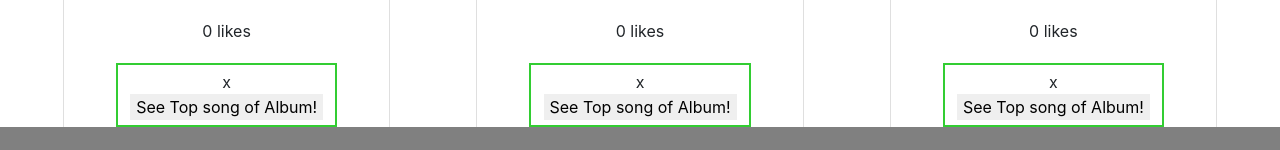
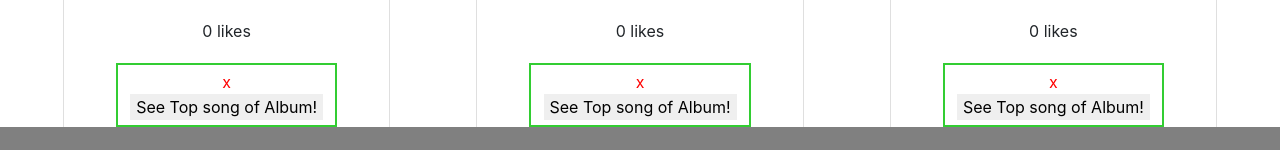
Before and after one commit to natbibi/belieber, a React app: page /albums in a window 1280 px wide. Shown: the part 609-759 px from the top of the page. Built offline with nearby package versions, Linux system fonts and the light colour scheme; a web font is replaced by a local one.

Commit message:
change classname to className camelcase

```diff
--- a/src/components/Albums/index.js
+++ b/src/components/Albums/index.js
@@ -20,7 +20,7 @@ const Albums = ({ album }) => {
                 {/* <Lyrics title={p.title} /> */}
                 {/* {showLyrics ? <Lyrics title={p.title} close={toggleLyrics}/> : <button onClick={toggleLyrics}>Show me lyrics</button>} */}
                 <div className="topsong-container">
-                <span classname="x-button" onClick={toggleTopsong} style={{ cursor: "pointer" }}>x</span>
+                <span className="x-button" onClick={toggleTopsong} style={{ cursor: "pointer" }}>x</span>
                     {
                         showTopsong ? album.title
                             : <button className="topsong-button" onClick={toggleTopsong}>See Top song of Album!</button>
```
